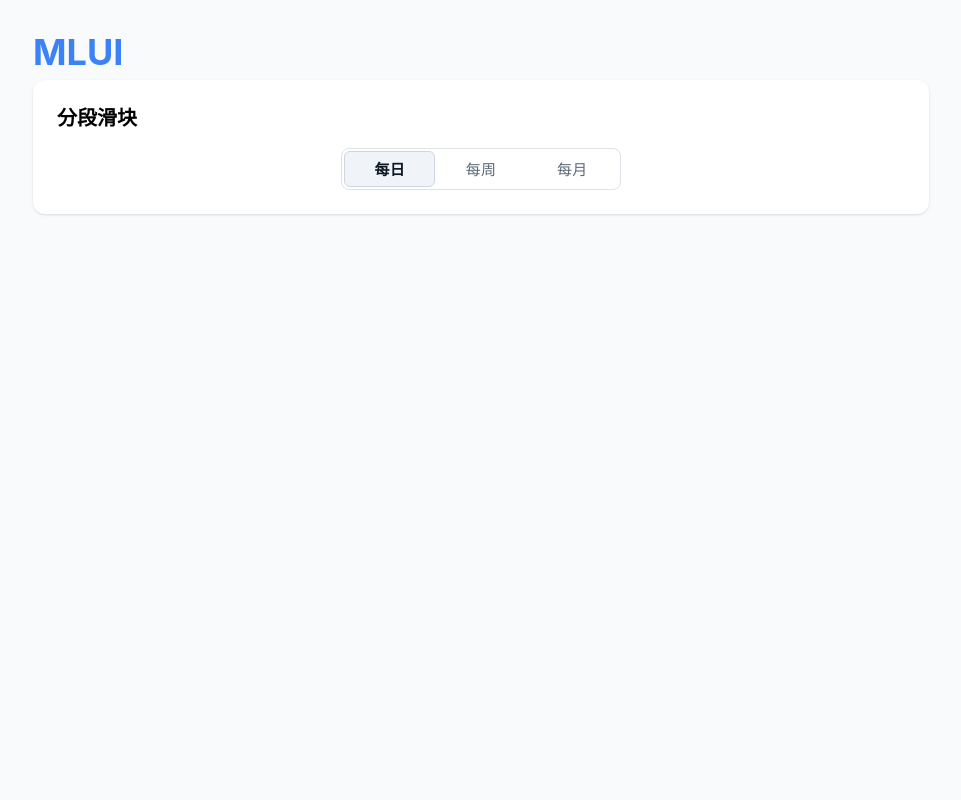
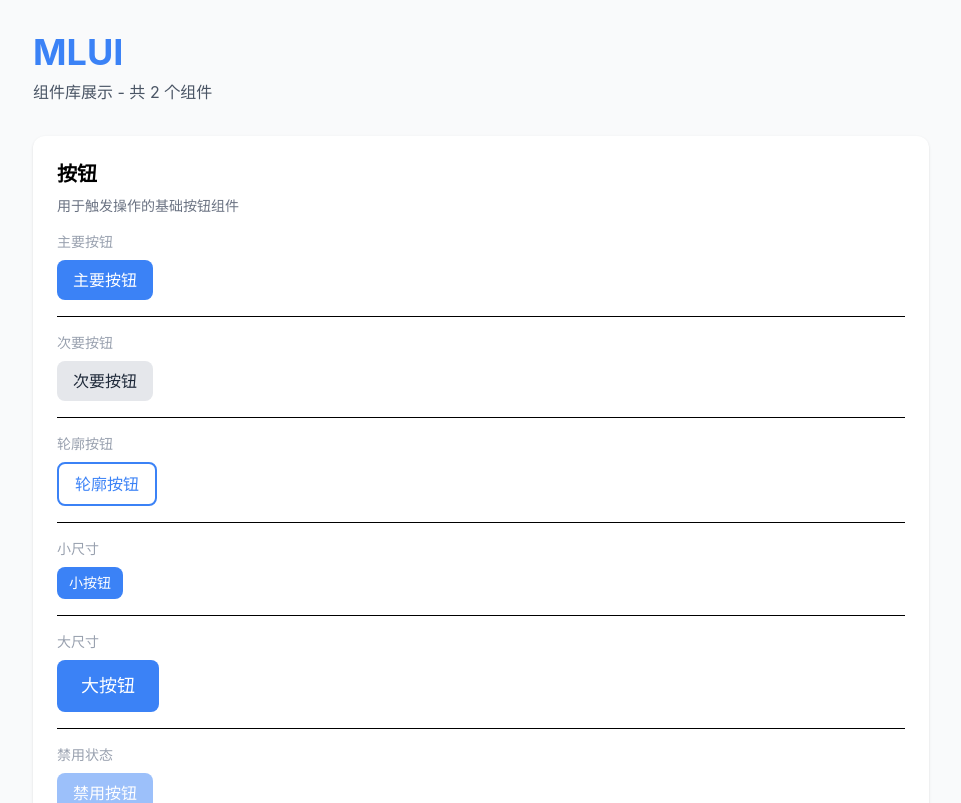
Before and after one commit to MaodeLab/MLUI, a Next.js app: page / in a window 1280 px wide. Shown: the top 803 px of the page, without its empty margins (159-1120 px from the left). Built offline with nearby package versions, Linux system fonts and the light colour scheme.

Commit message:
feat: 新增组件演示系统
- 新增 Button/demo.tsx 和 SegmentedControl/demo.tsx
- 更新 app/page.tsx 动态渲染组件列表
- 在 components/index.ts 导出 componentDemos

```diff
--- a/app/page.tsx
+++ b/app/page.tsx
@@ -1,24 +1,35 @@
+// app/page.tsx
 'use client';
 
-import { Button, SegmentedControl } from '@/components';
+import { componentDemos } from '@/components';
 
 export default function Home() {
   return (
     <main className="min-h-screen p-8 bg-gray-50">
       <div className="max-w-4xl mx-auto">
         <h1 className="text-4xl font-bold text-primary mb-2">MLUI</h1>
+        <p className="text-gray-600 mb-8">组件库展示 - 共 {componentDemos.length} 个组件</p>
 
-        <div className="bg-white p-6 rounded-xl shadow-sm">
-          <h2 className="text-xl font-semibold mb-4">分段滑块</h2>
-          <SegmentedControl
-            options={[
-              { label: '每日', value: 'daily' },
-              { label: '每周', value: 'weekly' },
-              { label: '每月', value: 'monthly' },
-            ]}
-            defaultValue="daily"
-            onChange={(value) => console.log('选中:', value)}
-          />
+        <div className="space-y-8">
+          {componentDemos.map((demo, index) => {
+            const Component = demo.component;
+
+            return (
+              <div key={index} className="bg-white p-6 rounded-xl shadow-sm">
+                <h2 className="text-xl font-semibold mb-2">{demo.title}</h2>
+                <p className="text-gray-500 text-sm mb-4">{demo.description}</p>
+
+                <div className="space-y-4">
+                  {demo.examples.map((example, idx) => (
+                    <div key={idx} className="border-t pt-4 first:border-t-0 first:pt-0">
+                      <p className="text-sm text-gray-400 mb-2">{example.label}</p>
+                      <Component {...example.props} />
+                    </div>
+                  ))}
+                </div>
+              </div>
+            );
+          })}
         </div>
       </div>
     </main>
--- /dev/null
+++ b/components/Button/demo.tsx
@@ -0,0 +1,39 @@
+// components/Button/demo.tsx
+import { Button } from './index';
+import type { ButtonProps } from './types';
+
+// 使用默认导出，更简洁
+const demo = {
+  component: Button,
+  title: '按钮',
+  description: '用于触发操作的基础按钮组件',
+  category: '基础组件',
+  examples: [
+    {
+      label: '主要按钮',
+      props: { variant: 'primary', children: '主要按钮' } as ButtonProps
+    },
+    {
+      label: '次要按钮',
+      props: { variant: 'secondary', children: '次要按钮' } as ButtonProps
+    },
+    {
+      label: '轮廓按钮',
+      props: { variant: 'outline', children: '轮廓按钮' } as ButtonProps
+    },
+    {
+      label: '小尺寸',
+      props: { size: 'sm', children: '小按钮' } as ButtonProps
+    },
+    {
+      label: '大尺寸',
+      props: { size: 'lg', children: '大按钮' } as ButtonProps
+    },
+    {
+      label: '禁用状态',
+      props: { disabled: true, children: '禁用按钮' } as ButtonProps
+    }
+  ]
+};
+
+export default demo;
--- /dev/null
+++ b/components/SegmentedControl/demo.tsx
@@ -0,0 +1,38 @@
+// components/SegmentedControl/demo.tsx
+import { SegmentedControl } from './index';
+import type { SegmentedControlProps } from './types';
+
+const demo = {
+  component: SegmentedControl,
+  title: '分段控制器',
+  description: '用于在不同视图或选项间切换',
+  category: '导航组件',
+  examples: [
+    {
+      label: '默认状态',
+      props: {
+        options: [
+          { label: '每日', value: 'daily' },
+          { label: '每周', value: 'weekly' },
+          { label: '每月', value: 'monthly' },
+        ],
+        defaultValue: 'daily',
+        onChange: (value) => console.log('选中:', value)
+      } as SegmentedControlProps
+    },
+    {
+      label: '自定义选项',
+      props: {
+        options: [
+          { label: '列表', value: 'list' },
+          { label: '网格', value: 'grid' },
+          { label: '卡片', value: 'card' },
+        ],
+        defaultValue: 'grid',
+        onChange: (value) => console.log('选中:', value)
+      } as SegmentedControlProps
+    }
+  ]
+};
+
+export default demo;
--- a/components/index.ts
+++ b/components/index.ts
@@ -1,4 +1,18 @@
+// components/index.ts
 export { Button } from './Button';
 export type { ButtonProps } from './Button/types';
 export { SegmentedControl } from './SegmentedControl';
 export type { SegmentedControlProps, SegmentedOption } from './SegmentedControl/types';
+
+// 导入所有组件的 demo 配置（使用默认导入）
+import buttonDemo from './Button/demo';
+import segmentedControlDemo from './SegmentedControl/demo';
+
+// 统一导出配置列表
+export const componentDemos = [
+  buttonDemo,
+  segmentedControlDemo,
+] as const;
+
+// 类型推导
+export type ComponentDemo = typeof componentDemos[number];
```
